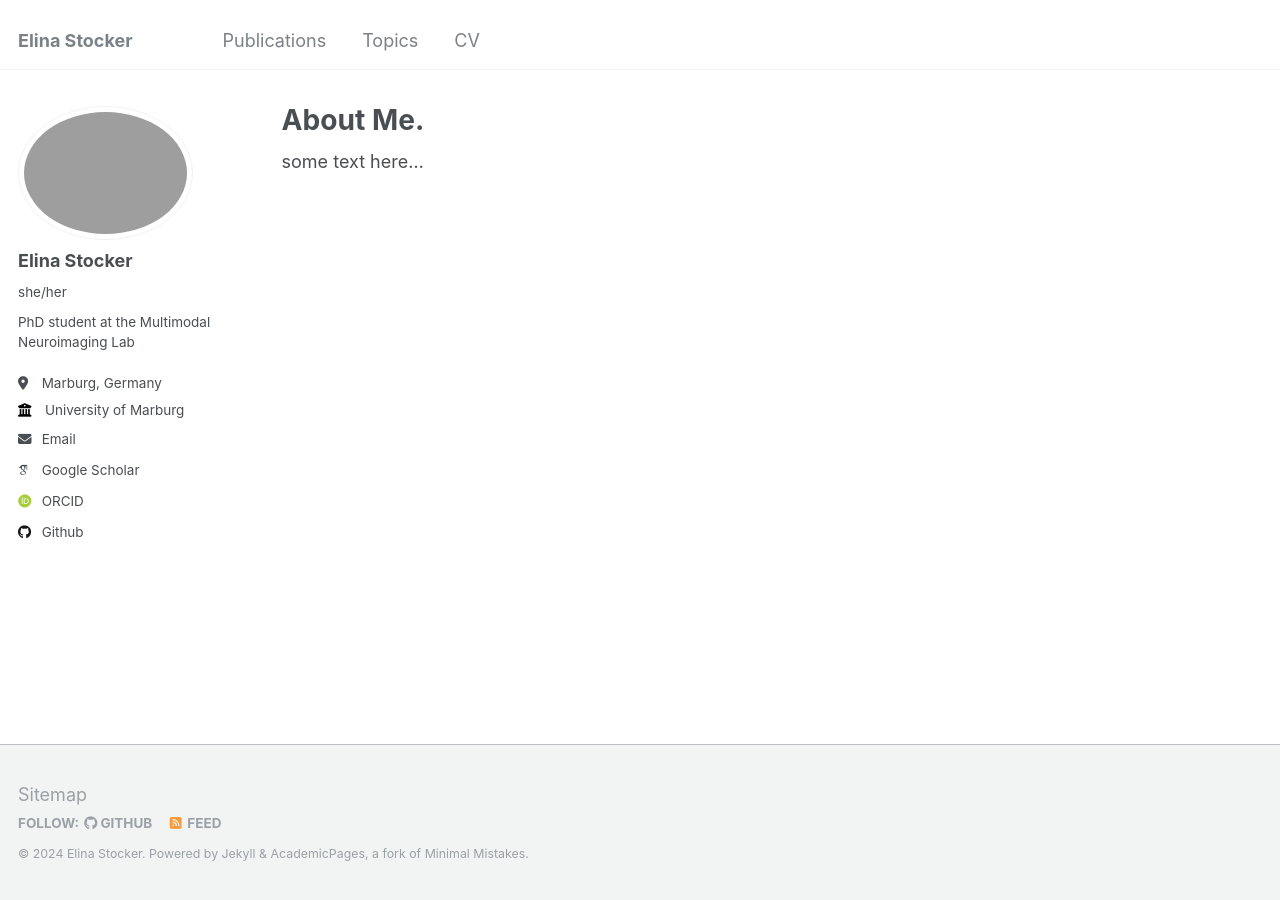
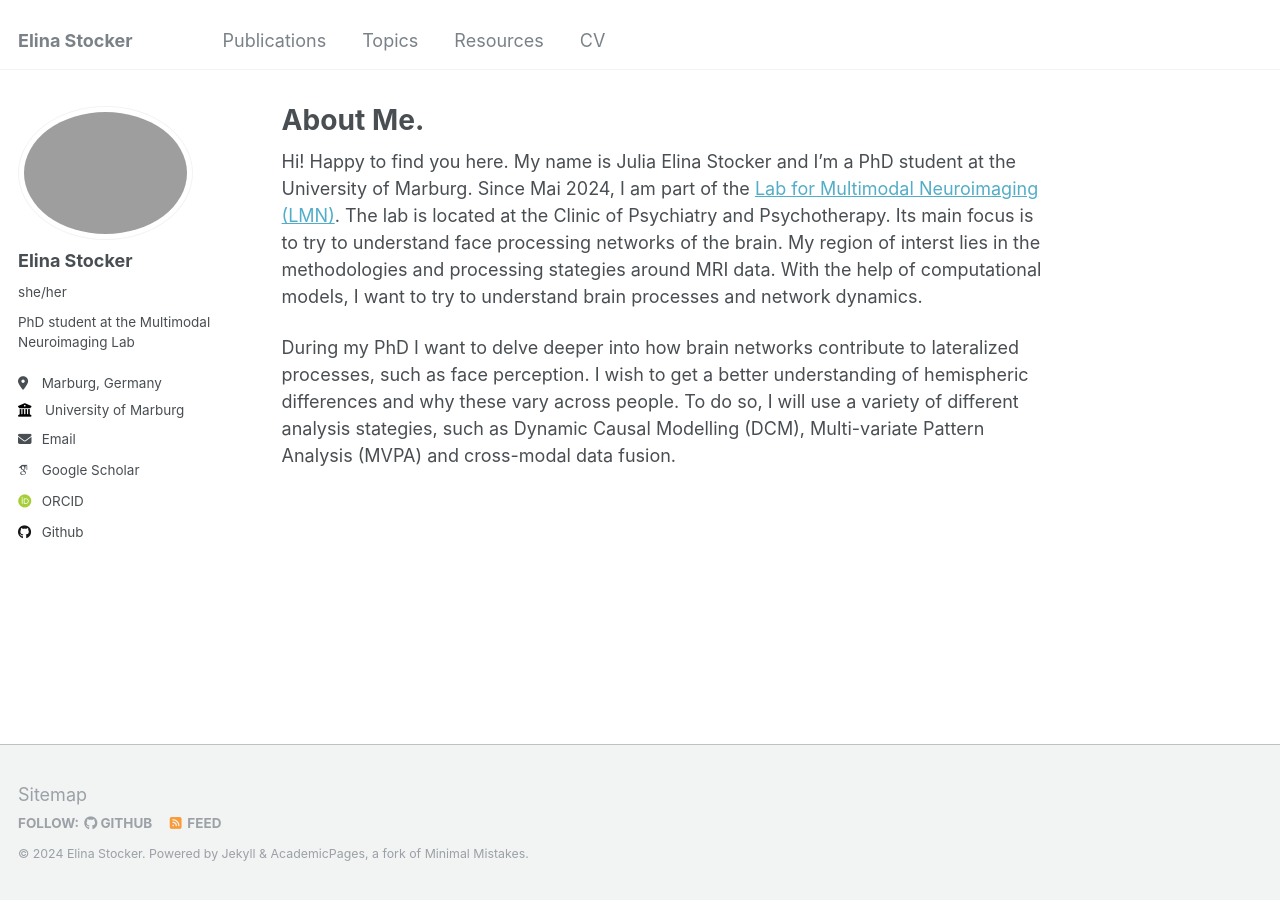
Before and after one commit to juliaelina/elina-stocker, a Jekyll site: the page built from _pages/about.md, in a window 1280 px wide. Built offline with Jekyll 4.4.1, drawn with Linux system fonts in a browser that asks for light colours; some web fonts are replaced.

Commit message:
add about info

```diff
--- a/_data/navigation.yml
+++ b/_data/navigation.yml
@@ -17,6 +17,9 @@ main:
   - title: "Topics"
     url: /topics/
 
+  - title: "Resources"
+    url: /resources/
+
   #- title: "Blog Posts"
   #  url: /year-archive/
 
--- a/_pages/about.md
+++ b/_pages/about.md
@@ -7,4 +7,6 @@ redirect_from:
   - /about.html
 ---
 
-some text here...
+Hi! Happy to find you here. My name is Julia Elina Stocker and I'm a PhD student at the University of Marburg. Since Mai 2024, I am part of the [Lab for Multimodal Neuroimaging (LMN)](https://lmn-marburg.de/). The lab is located at the Clinic of Psychiatry and Psychotherapy. Its main focus is to try to understand face processing networks of the brain. My region of interst lies in the methodologies and processing stategies around MRI data. With the help of computational models, I want to try to understand brain processes and network dynamics.
+
+During my PhD I want to delve deeper into how brain networks contribute to lateralized processes, such as face perception. I wish to get a better understanding of hemispheric differences and why these vary across people. To do so, I will use a variety of different analysis stategies, such as Dynamic Causal Modelling (DCM), Multi-variate Pattern Analysis (MVPA) and cross-modal data fusion.
```
Also changed, not shown: _pages/resources.md (added, +18 -0 lines).
